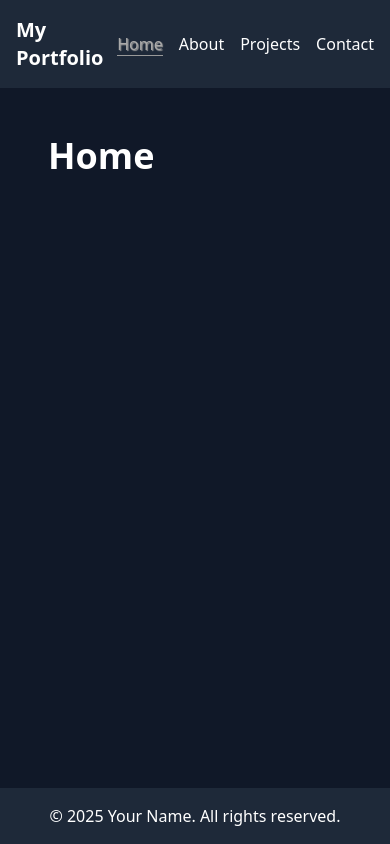
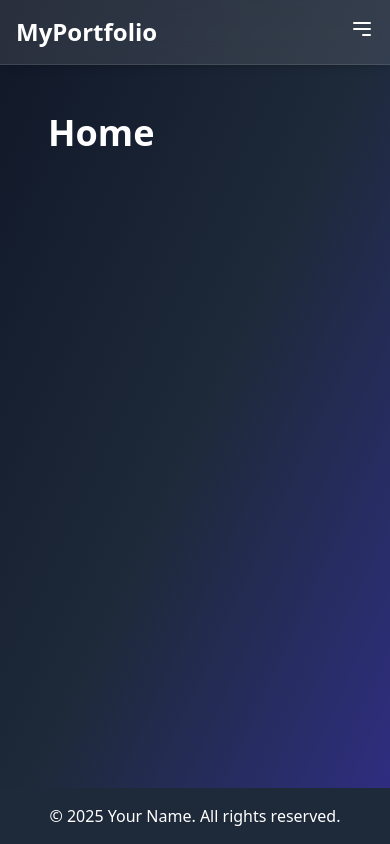
Before and after one commit to Alok515/my-portfolio, a Vue app in the folder packages/frontend/: page / in a window 390 px wide. Built offline with nearby package versions, Linux system fonts and the light colour scheme.

Commit message:
feat: Added LiquidGlass UI Base

```diff
--- a/packages/frontend/package.json
+++ b/packages/frontend/package.json
@@ -15,7 +15,7 @@
   },
   "devDependencies": {
     "@tailwindcss/vite": "^4.1.17",
-    "@types/node": "^24.6.0",
+    "@types/node": "^24.10.0",
     "@vitejs/plugin-vue": "^6.0.1",
     "@vue/tsconfig": "^0.8.1",
     "tailwindcss": "^4.1.17",
--- a/packages/frontend/src/App.vue
+++ b/packages/frontend/src/App.vue
@@ -4,7 +4,7 @@
 </script>
 
 <template>
-  <div class="flex flex-col min-h-screen bg-gray-900 text-white">
+  <div class="flex flex-col min-h-screen text-white bg-linear-to-br from-gray-900 via-gray-800 to-indigo-900">
     <AppNavBar />
 
     <main class="grow container mx-auto p-4">
--- a/packages/frontend/src/components/AppNavBar.vue
+++ b/packages/frontend/src/components/AppNavBar.vue
@@ -1,16 +1,36 @@
 <template>
-  <nav class="bg-gray-800 text-white p-4">
-    <div class="container mx-auto flex justify-between items-center">
-      <span class="text-xl font-bold">My Portfolio</span>
-      <div class="space-x-4">
-        <router-link v-for="page in navArray" :key="page.name" :to="page.path" class="hover:text-gray-300">{{ page.name
-          }}</router-link>
+  <nav class="sticky top-0 z-50 w-full
+           bg-white/10 backdrop-blur-md shadow-md
+           border-b border-white/10">
+    <div class="container mx-auto flex justify-between items-center p-4 text-white">
+      <router-link to="/" class="text-2xl font-bold hover:opacity-80 transition-opacity">
+        MyPortfolio
+      </router-link>
+
+      <div class="hidden md:flex space-x-6 active-nav">
+        <router-link v-for="page in navArray" :key="page.name" :to="page.path" class="hover:text-indigo-300">{{
+          page.name }}</router-link>
       </div>
+
+      <div class="md:hidden">
+        <button @click="uiStore.toggleMobileMenu">
+          <svg class="w-6 h-6" fill="none" stroke="currentColor" viewBox="0 0 24 24" xmlns="http://www.w3.org/2000/svg">
+            <path stroke-linecap="round" stroke-linejoin="round" stroke-width="2" d="M4 6h16M4 12h16m-7 6h7"></path>
+          </svg>
+        </button>
+      </div>
+    </div>
+
+    <div v-if="uiStore.isMobileMenuOpen" class="md:hidden bg-black/20 backdrop-blur-lg">
+      <router-link v-for="page in navArray" :key="page.name" :to="page.path" class="block p-4 hover:bg-indigo-700"
+        @click="uiStore.toggleMobileMenu">{{ page.name }}</router-link>
     </div>
   </nav>
 </template>
 
 <script setup lang="ts">
+import { useUiStore } from '@/store/ui';
+
 const navArray = [
   {
     name: 'Home',
@@ -28,11 +48,13 @@ const navArray = [
     name: 'Contact',
     path: '/contacts'
   }
-]
+];
+
+const uiStore = useUiStore();
 </script>
 
 <style scoped>
-.router-link-active {
+.active-nav > .router-link-active {
   color: #aaa;
   border-bottom: #999 1px solid;
   text-shadow: #999 1px 1px 1px;
--- /dev/null
+++ b/packages/frontend/src/components/GlassCard.vue
@@ -0,0 +1,15 @@
+<template>
+    <div class="rounded-xl border border-white/10
+           bg-white/5 backdrop-blur-lg shadow-xl
+           p-6 md:p-8">
+        <slot></slot>
+    </div>
+</template>
+
+<script setup lang="ts">
+// No script needed for this simple component
+</script>
+
+<style>
+/* You can add extra subtle effects here if you want */
+</style>
--- /dev/null
+++ b/packages/frontend/src/components/PrimaryButton.vue
@@ -0,0 +1,11 @@
+<template>
+  <button
+    class="px-6 py-2 rounded-lg font-semibold text-white
+           bg-indigo-600/70 backdrop-blur-sm
+           border border-indigo-400/50
+           hover:bg-indigo-500/80 transition-all
+           focus:outline-none focus:ring-2 focus:ring-indigo-300 shadow-lg"
+  >
+    <slot></slot>
+  </button>
+</template>
--- a/packages/frontend/tsconfig.app.json
+++ b/packages/frontend/tsconfig.app.json
@@ -3,6 +3,10 @@
   "compilerOptions": {
     "tsBuildInfoFile": "./node_modules/.tmp/tsconfig.app.tsbuildinfo",
     "types": ["vite/client"],
+    "baseUrl": ".",
+    "paths": {
+      "@/*": ["src/*"]
+    },
 
     /* Linting */
     "strict": true,
--- a/packages/frontend/vite.config.ts
+++ b/packages/frontend/vite.config.ts
@@ -1,8 +1,14 @@
 import { defineConfig } from 'vite'
 import vue from '@vitejs/plugin-vue'
 import tailwindcss from '@tailwindcss/vite'
+import path from 'path'
 
 // https://vite.dev/config/
 export default defineConfig({
   plugins: [vue(), tailwindcss()],
+  resolve: {
+    alias: {
+      '@': path.resolve(__dirname, './src')
+    }
+  }
 })
```
Also changed, not shown: 1 other file (tests, documents, lock files or other folders).
